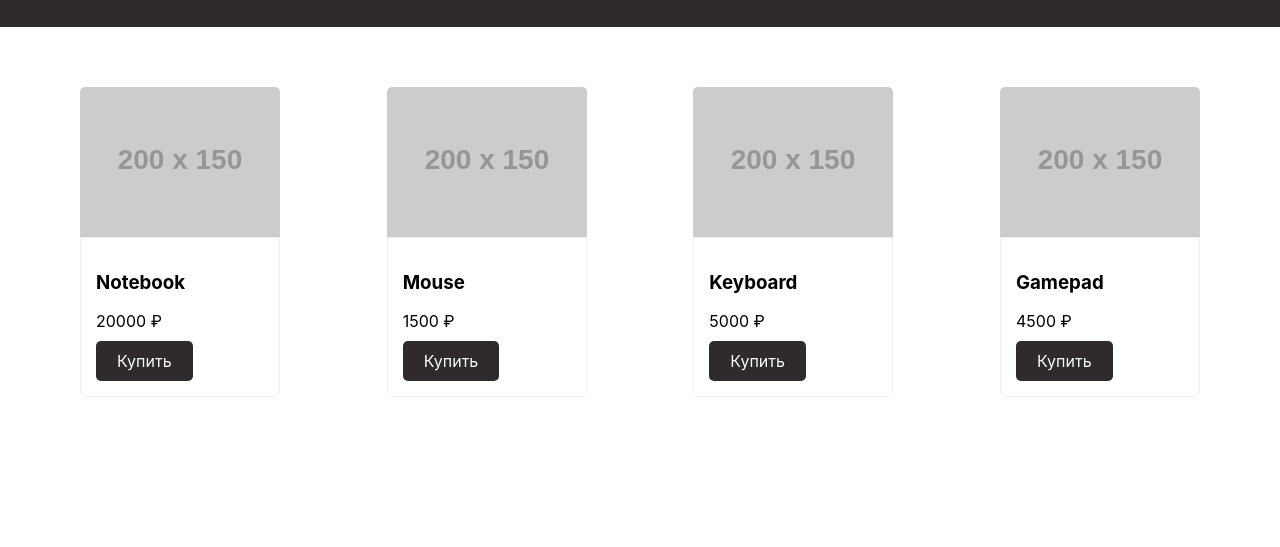
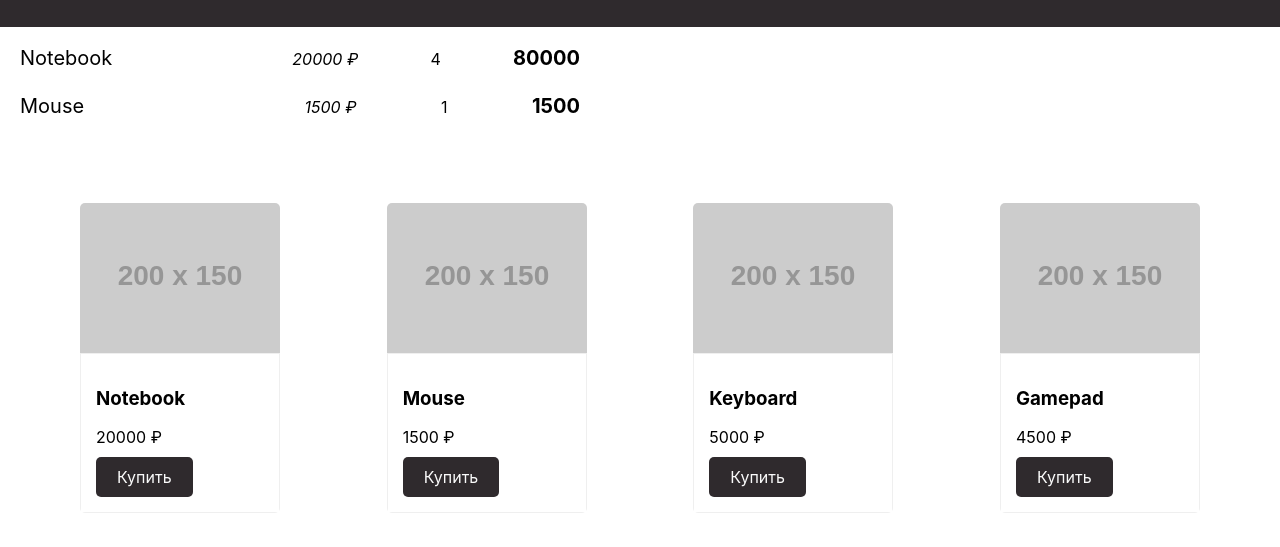
Before and after one commit to Wodya/Geekbrains, a plain HTML site: page index.html in a window 1280 px wide. Shown: the part 73-620 px from the top of the page. Drawn offline with Linux system fonts and the light colour scheme; placeholder pictures from the web are drawn by us.

Commit message:
Лекция 2

```diff
--- a/css/style.css
+++ b/css/style.css
@@ -75,3 +75,27 @@ img {
     border-color: #2f2a2d;
     color: #2f2a2d;
 }
+.basket{
+    width: 600px;
+}
+.basket-item{
+    display: flex;
+    justify-content: space-between;
+    align-items: center;
+    margin: 20px;
+}
+.basket__name{
+    font-size: 20px;
+    width: 200px;
+}
+.basket__price{
+    font-size: 16px;
+    font-style: italic;
+}
+.basket__quantity{
+    font-size: 16px;
+}
+.basket__sum{
+    font-size: 20px;
+    font-weight: bold;
+}
--- a/index.html
+++ b/index.html
@@ -5,6 +5,7 @@
     <title>Интернет-магазин</title>
     <link rel="stylesheet" href="./css/normalize.css">
     <link rel="stylesheet" href="./css/style.css">
+    <script defer src="js/food.js"></script>
 </head>
 <body>
 <header>
@@ -12,6 +13,7 @@
     <button class="btn-cart" type="button">Корзина</button>
 </header>
 <main>
+    <div class="basket"></div>
     <div class="products"></div>
 </main>
 <script src="./js/main.js"></script>
--- /dev/null
+++ b/js/food.js
@@ -0,0 +1,72 @@
+class Hamburger {
+    constructor(stuffing=null, isBig = false) {
+        this.size = isBig ? {price:100, calories: 40} : {price:50, calories: 20};
+        this.stuffings = [];
+        this.toppings = [];
+        if(stuffing != null)
+            this.addStuffing(stuffing);
+    }
+    addTopping(topping){
+        this.toppings.push(topping);
+    }
+    removeTopping(topping){
+        delete this.toppings[this.toppings.findIndex(p => p.id === topping.id)];
+    }
+    getToppings(){
+        return this.toppings;
+    }
+    addStuffing(stuffing){
+        this.stuffings.push(stuffing);
+    }
+    removeStuffing(stuffing){
+        delete this.stuffings[this.stuffings.findIndex(p => p.id === stuffing.id)];
+    }
+    getStuffings(){
+        return this.stuffings;
+    }
+    calculatePrice = () => this.size.price + this.stuffings.reduce((acc, item) => acc + item.price, 0) + this.toppings.reduce((acc, item) => acc + item.price, 0);
+    calculateCalories = () => this.size.calories + this.stuffings.reduce((acc, item) => acc + item.calories, 0) + this.toppings.reduce((acc, item) => acc + item.calories, 0);
+}
+
+class Topping {
+    constructor(id, price, calories) {
+        this.id = id;
+        this.price = price;
+        this.calories = calories;
+    }
+}
+class Stuffing {
+    constructor(id, price, calories) {
+        this.id = id;
+        this.price = price;
+        this.calories = calories;
+    }
+}
+
+let toppings = {
+    sauce : new Topping("sauce",15,0),
+    mayo : new Topping("mayo",20,5),
+}
+let stuffings = {
+    cheese : new Stuffing("cheese",10,20),
+    salad : new Stuffing("salad",20,5),
+    potato : new Stuffing("potato",15,10),
+}
+
+let hamburger1 = new Hamburger(stuffings.cheese , true);
+hamburger1.addStuffing(stuffings.salad);
+hamburger1.addTopping(toppings.mayo);
+
+console.group(`Гамбургер 1`);
+console.log(`Цена : ${hamburger1.calculatePrice()}`);
+console.log(`Калорийность : ${hamburger1.calculateCalories()}`);
+console.groupEnd();
+
+let hamburger2 = new Hamburger(stuffings.potato);
+hamburger2.addStuffing(stuffings.salad);
+hamburger2.addTopping(toppings.sauce);
+
+console.group(`Гамбургер 2`);
+console.log(`Цена : ${hamburger2.calculatePrice()}`);
+console.log(`Калорийность : ${hamburger2.calculateCalories()}`);
+console.groupEnd();
--- a/js/main.js
+++ b/js/main.js
@@ -25,6 +25,7 @@ class ProductList {
       block.insertAdjacentHTML('beforeend', productObject.render());
     }
   }
+  getTotalSum = () => this.allProducts.reduce((acc,item) => acc + item.price, 0);
 }
 
 class ProductItem {
@@ -46,7 +47,66 @@ class ProductItem {
             </div>`;
   }
 }
-new ProductList();
+
+class Basket{
+  constructor(productList, container=".basket") {
+    this.container = container;
+    this.items = [];
+    productList.forEach(p => this.add(p));
+    this._render()
+  }
+  add(productItem, quantity = 1){
+    let item = this.items.find(p => p.id === productItem.id);
+    if(item === undefined){
+      item = new BasketItem(productItem, 1);
+      this.items.push(item);
+    } else {
+      item.quantity += quantity;
+      let element = document.querySelector(`[data-id="${item.id}"]`)
+      element.insertAdjacentHTML("beforebegin",item.render());
+      element.parentNode.removeChild(element);
+    }
+  }
+  delete(productId) {
+    let itemIndex = this.items.findIndex(p => p.id === productId);
+    if (itemIndex >= 0) {
+      delete this.items[itemIndex];
+      let element = document.querySelector(`[data-id="${productId}"]`)
+      element.parentNode.removeChild(element);
+    }
+
+  }
+  getTotalSum = () => this.items.reduce((acc,item) => acc + item.price, 0);
+
+  _render(){
+    const block = document.querySelector(this.container);
+    this.items.forEach(p => block.insertAdjacentHTML('beforeend', p.render()));
+  }
+}
+
+class BasketItem {
+  constructor(productItem, quantity) {
+    this.title = productItem.title;
+    this.price = productItem.price;
+    this.id = productItem.id;
+    this.img = productItem.img;
+    this.quantity = quantity;
+  }
+
+  render = () => `<div class="basket-item" data-id="${this.id}">
+            <p class="basket__name">${this.title}</p>
+            <p class="basket__price">${this.price} \u20bd</p>
+            <p class="basket__quantity">${this.quantity}</p>
+            <p class="basket__sum">${this.quantity * this.price} </p>
+        </div>`;
+}
+
+let products = new ProductList();
+let basket = new Basket(products.allProducts.slice(0,3));
+basket.delete(3);
+basket.add(products.allProducts[0],3);
+console.log(`Total sum = ${products.getTotalSum()}`);
+
 // const products = [
 //   {id: 1, title: 'Notebook', price: 20000},
 //   {id: 2, title: 'Mouse', price: 1500},
```
